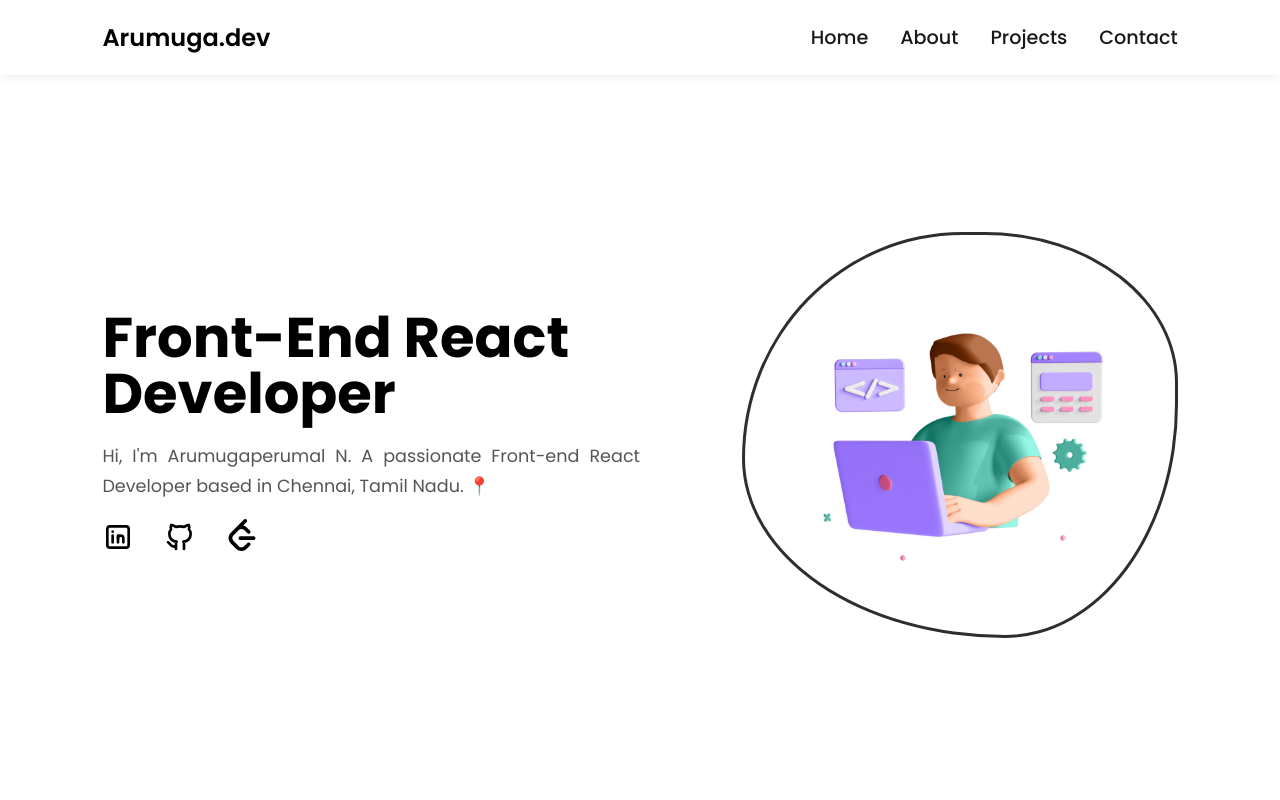
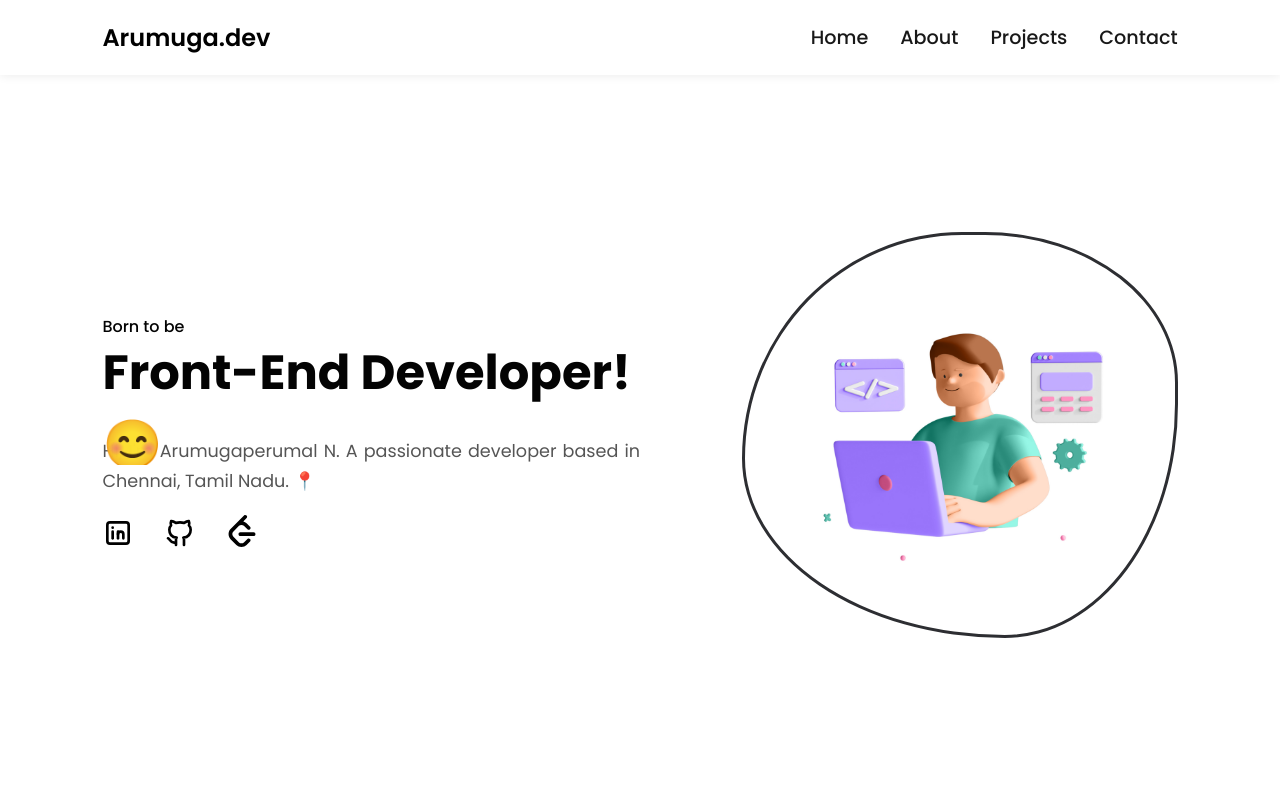
Before and after one commit to arumuga007/portfolio, a React (Create React App) app: page / in a window 1280 px wide. Shown: the top 800 px of the page. Built offline with nearby package versions, Linux system fonts and the light colour scheme; a web font is replaced by a local one.

Commit message:
updated portfolio

```diff
--- a/src/components/aboutpage/aboutme.jsx
+++ b/src/components/aboutpage/aboutme.jsx
@@ -7,9 +7,9 @@ const Aboutme = () => {
         <div className={styles['aboutme-container']} ref={about}>
             <div className={styles.header}>About me</div>
             <div className={styles['description-container']}>
-                <span>As a Front-End Developer, I possess an impressive arsenal of skills in HTML, CSS, JavaScript, React, Webpack and SCSS. I excel in designing and maintaining responsive websites that offer a smooth user experience. </span>
-                <span>With a foundation in unraveling intricate problems and a track record of conquering over 250 challenges on LeetCode, I bring a unique blend of technical skills and adeptness in creative problem-solving.</span>
-                {/* <span>Passionate about contributing my skills to an organization that solves real-world problems. Together, we can build a better future through technology!</span> */}
+                <span><b>By day, I’m a backend engineer at Zoho; by passion, a full stack developer.</b></span>
+                <span>Right now, I’m working at Zoho Corporation as a Member Technical Staff, diving deep into the backend side of Zoho Finance’s banking module. I spend most of my time building features around bank statements, transaction matching, categorization, reconciliation, and integrating with third party Open Banking APIs to make banking smarter and smoother.</span>
+                <span>But I don’t stop at the backend 🙂 — I’ve also built cool stuff on the frontend using React, JavaScript, HTML, CSS, Webpack, and more. From e-commerce platforms to movie apps, I enjoy taking an idea from the UI all the way down to the database and making it come alive.</span>
             </div>
         </div>
     )
--- a/src/components/experience/experience.jsx
+++ b/src/components/experience/experience.jsx
@@ -10,9 +10,8 @@ const Experience = () => {
             'location': 'Madurai, Tamil Nadu',
             'locationType': 'On-site',
             'description': [
-                            'Demonstrated proficiency in web development technologies and best practices, contributing to the successful delivery of internal and client projects.',
-                            'WhizoCart (Internal Project): Enhanced user engagement and boosted performance by 35% through UI optimization and asynchronous programming, resulting in a more dynamic and responsive shopping experience.',
-                            'TravelNeuro (Client Project): Developed a tour booking platform using WordPress and Laravel, enabling users to book tours for various tourist destinations.'
+                            'Working on the banking module in Zoho Finance, focusing on bank statement import, transaction matching, categorization, and reconciliation.',
+                            'Building and enhancing integration with Tarabut’s Open Banking APIs to securely fetch and process banking data.'
                             ]
         },
         {'image': 'whizoid.svg',
--- a/src/components/homepage/content.jsx
+++ b/src/components/homepage/content.jsx
@@ -2,15 +2,21 @@ import styles from './../../styles/homepage/homepage.module.css';
 const Content = () => {
     return(
         <div className={styles['content-container']}>
-            <div className={styles['content-header']}>
-                <span>Front-End React</span>
-                <span> Developer </span>
-                <span> </span>
-                {/* <img src='https://www.stefantopalovic.com/static/media/waving.1bae5fcfb51082b5c2b4.png' /> */}
-            </div>
-            <div className={styles['content-description']}>
-                Hi, I'm Arumugaperumal N. A passionate Front-end React Developer based in Chennai, Tamil Nadu.  📍
-            </div>
+  <div className={styles['content-header']}>
+    <div className={styles['label-animation']}>
+      <span className={styles['label-front']}>Born to be</span>
+      <span className={styles['label-back']}>Forced to be</span>
+    </div>
+    <div className={styles['title-animation']}>
+      <span className={styles['title-front']}>Front-End Developer!😊</span>
+      <span className={styles['title-back']}>Back-End Developer🙂</span>
+    </div>
+  </div>
+
+  <div className={styles['content-description']}>
+    Hi, I'm Arumugaperumal N. A passionate developer based in Chennai, Tamil Nadu. 📍
+  </div>
+
             <div className={styles['icons-container']}>
             <a href='https://www.linkedin.com/in/arumugaperumal-n' target='_blank'><svg xmlns="http://www.w3.org/2000/svg" width="32" height="32" viewBox="0 0 24 24" fill="none" stroke="currentColor" stroke-width="2" stroke-linecap="round" stroke-linejoin="round" class="tabler-icon tabler-icon-brand-linkedin"><path d="M4 4m0 2a2 2 0 0 1 2 -2h12a2 2 0 0 1 2 2v12a2 2 0 0 1 -2 2h-12a2 2 0 0 1 -2 -2z"></path><path d="M8 11l0 5"></path><path d="M8 8l0 .01"></path><path d="M12 16l0 -5"></path><path d="M16 16v-3a2 2 0 0 0 -4 0"></path></svg> </a>
             <a href='https://github.com/arumuga007/' target='_blank'><svg xmlns="http://www.w3.org/2000/svg" width="32" height="32" viewBox="0 0 24 24" fill="none" stroke="currentColor" stroke-width="2" stroke-linecap="round" stroke-linejoin="round" class="tabler-icon tabler-icon-brand-github"><path d="M9 19c-4.3 1.4 -4.3 -2.5 -6 -3m12 5v-3.5c0 -1 .1 -1.4 -.5 -2c2.8 -.3 5.5 -1.4 5.5 -6a4.6 4.6 0 0 0 -1.3 -3.2a4.2 4.2 0 0 0 -.1 -3.2s-1.1 -.3 -3.5 1.3a12.3 12.3 0 0 0 -6.2 0c-2.4 -1.6 -3.5 -1.3 -3.5 -1.3a4.2 4.2 0 0 0 -.1 3.2a4.6 4.6 0 0 0 -1.3 3.2c0 4.6 2.7 5.7 5.5 6c-.6 .6 -.6 1.2 -.5 2v3.5"></path></svg></a>
--- a/src/styles/homepage/homepage.module.css
+++ b/src/styles/homepage/homepage.module.css
@@ -15,13 +15,100 @@
     gap: 20px;
     width: 50%;
     min-width: 470px;
-}
-.content-header {
-    font-size: 3.5rem;
-    line-height: 1;
+  }
+
+  .content-header {
+    position: relative;
+    height: 5rem;
+    padding-top: 1.4rem; /* Gives room for label */
+  }
+
+
+  .label-animation {
+    position: absolute;
+    top: 0;
+    left: 0;
+    font-size: 1rem;
+    font-weight: 500;
+    height: 1.2rem;
+    width: 100%;
+    overflow: hidden;
+    pointer-events: none;
+  }
+
+  .label-front, .label-back {
+    position: absolute;
+    top: 0;
+    left: 0;
+    width: 100%;
+    opacity: 0;
+    animation-duration: 6s;
+    animation-iteration-count: infinite;
+    animation-timing-function: ease-in-out;
+  }
+
+
+  /* Main title container */
+  .title-animation {
+    font-size: 3rem;
     font-weight: 700;
     position: relative;
-}
+    overflow: hidden;
+    height: 8rem;
+  }
+
+  /* Common animation styles */
+  .title-front, .title-back {
+    position: absolute;
+    left: 0;
+    opacity: 0;
+    animation-duration: 6s;
+    animation-iteration-count: infinite;
+    animation-timing-function: ease-in-out;
+  }
+
+  /* Animations for label */
+  .label-front {
+    animation-name: labelFrontAnim;
+  }
+  .label-back {
+    animation-name: labelBackAnim;
+  }
+
+  /* Animations for title */
+  .title-front {
+    animation-name: titleFrontAnim;
+  }
+  .title-back {
+    animation-name: titleBackAnim;
+  }
+
+  /* Keyframes for label */
+  @keyframes labelFrontAnim {
+    0% { opacity: 0; transform: translateY(10px); }
+    10%, 40% { opacity: 1; transform: translateY(0); }
+    60% { opacity: 0; transform: translateY(-5px); }
+    100% { opacity: 0; }
+  }
+  @keyframes labelBackAnim {
+    0%, 50% { opacity: 0; transform: translateY(10px); }
+    60%, 90% { opacity: 1; transform: translateY(0); }
+    100% { opacity: 0; transform: translateY(-5px); }
+  }
+
+  /* Keyframes for main title */
+  @keyframes titleFrontAnim {
+    0% { opacity: 0; transform: translateY(20px); }
+    10%, 40% { opacity: 1; transform: translateY(0); }
+    60% { opacity: 0; transform: translateY(-10px); }
+    100% { opacity: 0; }
+  }
+  @keyframes titleBackAnim {
+    0%, 50% { opacity: 0; transform: translateY(20px); }
+    60%, 90% { opacity: 1; transform: translateY(0); }
+    100% { opacity: 0; transform: translateY(-10px); }
+  }
+
 .content-header img {
     height: 3.4rem;
     position: absolute;
@@ -126,6 +213,8 @@ a {
 @media screen and (max-width: 400px) {
  .content-header {
     font-size: 2rem;
+    height: 8rem;
+    line-height: 1.2;
  }
 }
 @media screen and (max-width: 400px) {
```
